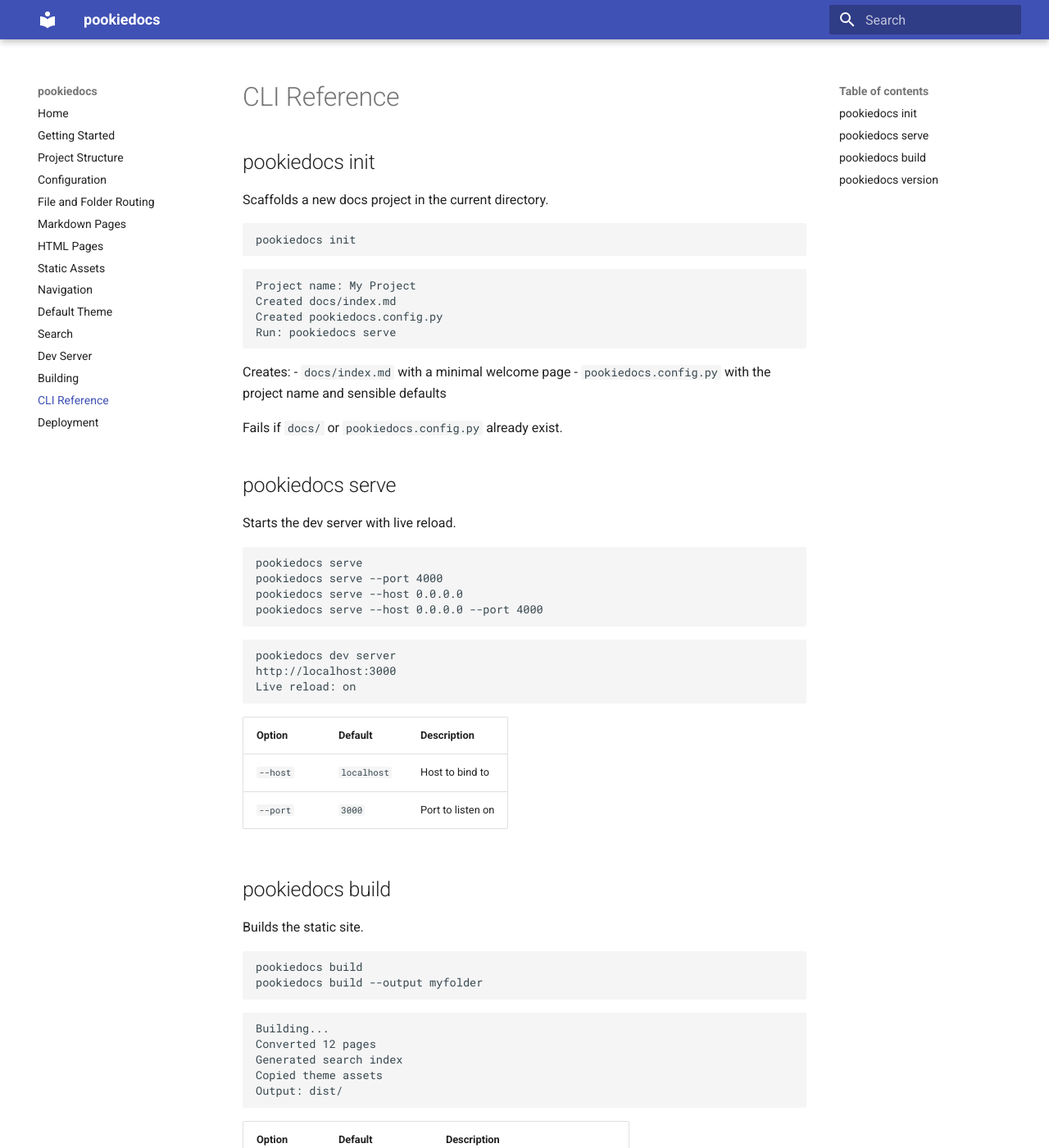
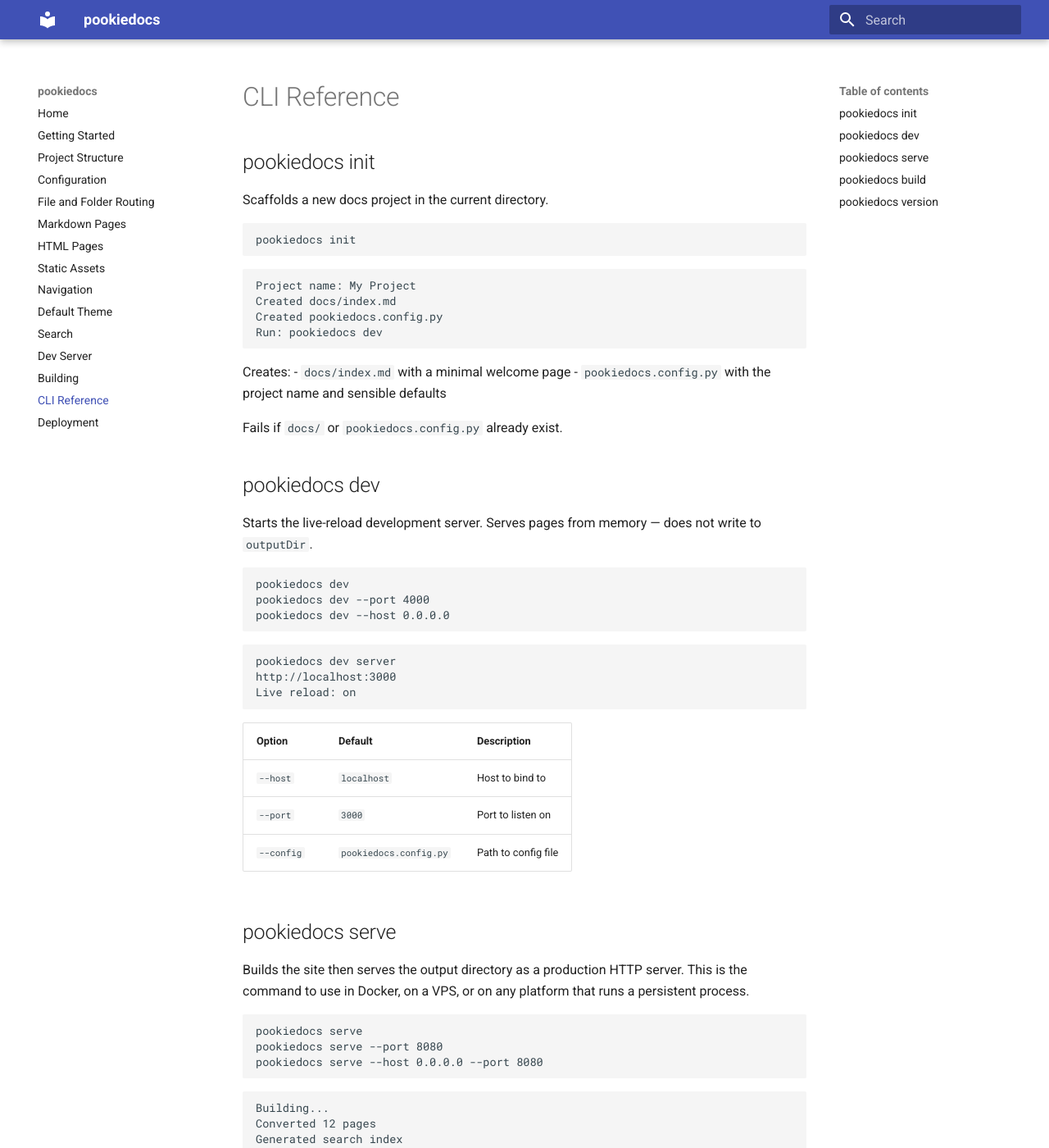
Before and after one commit to GracePeterMutiibwa/pookiedocs, an MkDocs documentation site: the page built from docs/cli.md, in a window 1280 px wide and 1400 px high. Shown: the whole window at 82% size. Built offline with MkDocs 1.6.1 and Material for MkDocs 9.7.7, drawn with Linux system fonts in a browser that asks for light colours; some of the changed text lies outside the part shown.

Commit message:
commands changed

````diff
--- a/docs/cli.md
+++ b/docs/cli.md
@@ -17,7 +17,7 @@ pookiedocs init
 Project name: My Project
 Created docs/index.md
 Created pookiedocs.config.py
-Run: pookiedocs serve
+Run: pookiedocs dev
 ```
 
 Creates:
@@ -26,15 +26,14 @@ Creates:
 
 Fails if `docs/` or `pookiedocs.config.py` already exist.
 
-## pookiedocs serve
+## pookiedocs dev
 
-Starts the dev server with live reload.
+Starts the live-reload development server. Serves pages from memory — does not write to `outputDir`.
 
 ```bash
-pookiedocs serve
-pookiedocs serve --port 4000
-pookiedocs serve --host 0.0.0.0
-pookiedocs serve --host 0.0.0.0 --port 4000
+pookiedocs dev
+pookiedocs dev --port 4000
+pookiedocs dev --host 0.0.0.0
 ```
 
 ```
@@ -47,10 +46,37 @@ Live reload: on
 |---|---|---|
 | `--host` | `localhost` | Host to bind to |
 | `--port` | `3000` | Port to listen on |
+| `--config` | `pookiedocs.config.py` | Path to config file |
+
+## pookiedocs serve
+
+Builds the site then serves the output directory as a production HTTP server. This is the command to use in Docker, on a VPS, or on any platform that runs a persistent process.
+
+```bash
+pookiedocs serve
+pookiedocs serve --port 8080
+pookiedocs serve --host 0.0.0.0 --port 8080
+```
+
+```
+Building...
+Converted 12 pages
+Generated search index
+Copied theme assets
+Output: dist/
+pookiedocs
+http://0.0.0.0:3000
+```
+
+| Option | Default | Description |
+|---|---|---|
+| `--host` | `0.0.0.0` | Host to bind to |
+| `--port` | `3000` | Port to listen on |
+| `--config` | `pookiedocs.config.py` | Path to config file |
 
 ## pookiedocs build
 
-Builds the static site.
+Builds the static site and exits. Use this when deploying to a static file host (Cloudflare Pages, Netlify, GitHub Pages).
 
 ```bash
 pookiedocs build
@@ -68,6 +94,7 @@ Output: dist/
 | Option | Default | Description |
 |---|---|---|
 | `--output` | value from config | Override `outputDir` for this run only |
+| `--config` | `pookiedocs.config.py` | Path to config file |
 
 ## pookiedocs version
 
--- a/pyproject.toml
+++ b/pyproject.toml
@@ -6,7 +6,7 @@ build-backend = "setuptools.build_meta"
 
 [project]
 name = "pookiedocs"
-version = "0.1.0"
+version = "0.1.1"
 description = "A minimal Python documentation site generator. Markdown and HTML to static site with live reload."
 readme = "README.md"
 license = { text = "MIT" }
````
Also changed, not shown: README.md (+33 -23 lines), docs/building.md (+17 -3 lines), docs/deployment.md (+35 -36 lines), docs/dev-server.md (+11 -6 lines), docs/getting-started.md (+11 -3 lines), docs/index.md (+1 -1 lines), 2 other files.
